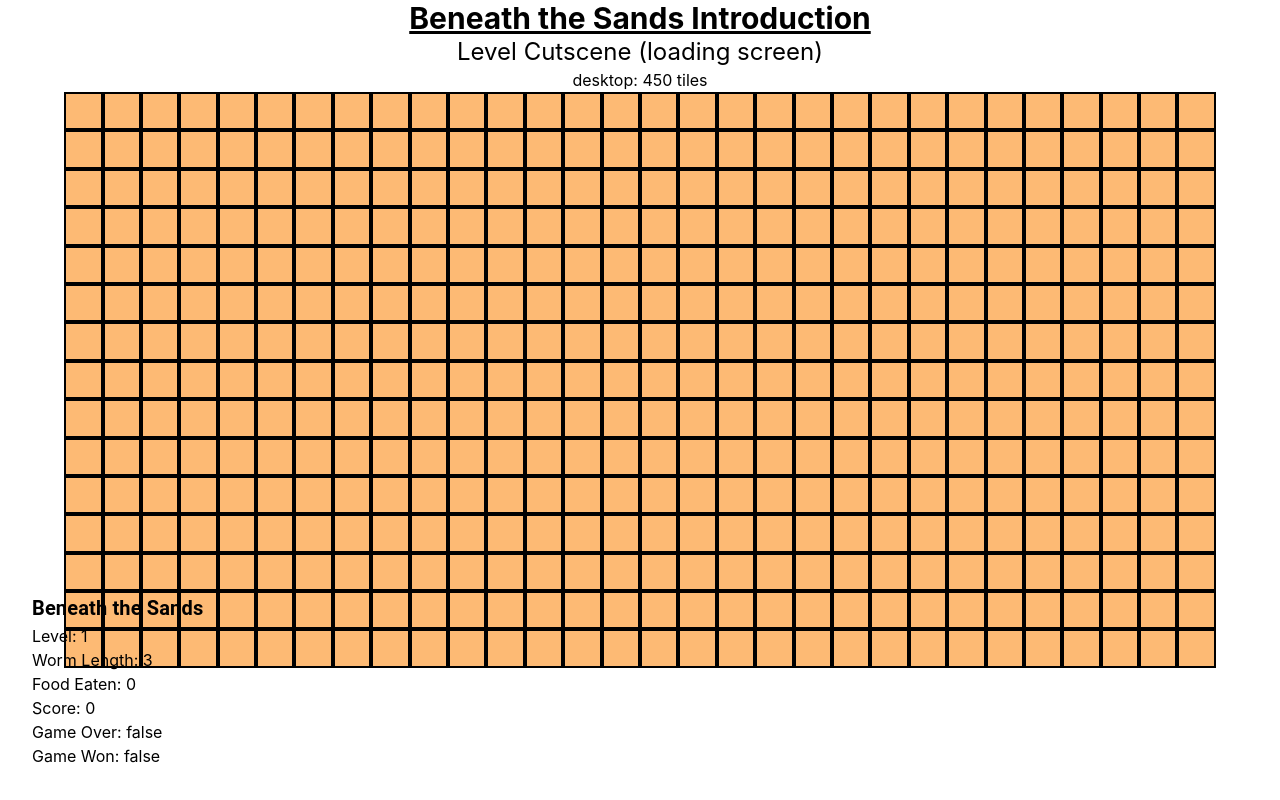
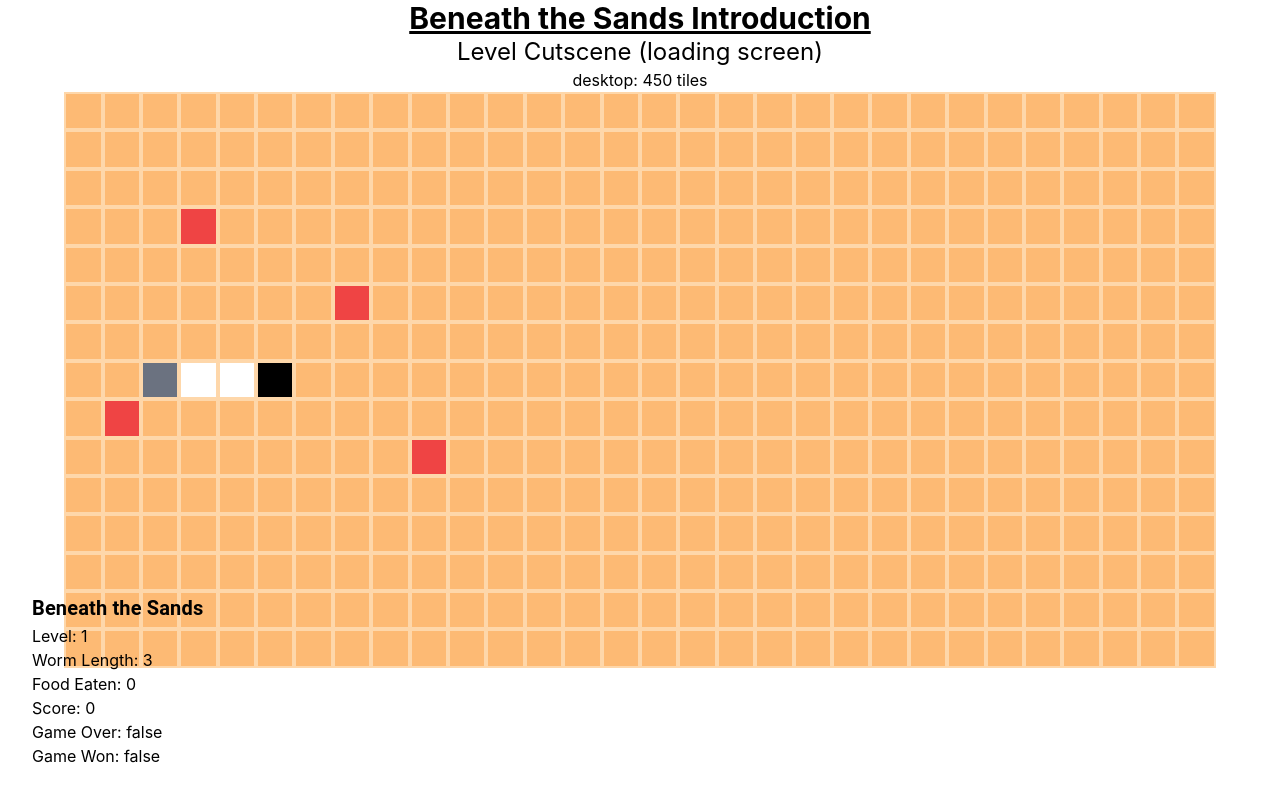
Before and after one commit to kstmichel/BeneathTheSands, a React (Create React App) app in the folder beneath-the-sands/: page / in a window 1280 px wide. Built offline with nearby package versions, Linux system fonts and the light colour scheme.

Commit message:
added initial worm position and food placement coordinates which controls the tile skin color on the game board

```diff
--- a/beneath-the-sands/src/components/GameBoard/GameBoard.tsx
+++ b/beneath-the-sands/src/components/GameBoard/GameBoard.tsx
@@ -1,4 +1,4 @@
-import React, {useState, useEffect} from 'react';
+import React, {useState, useEffect, useRef} from 'react';
 import Grid from '@mui/material/Grid2';
 import { Typography, Box } from '@mui/material';
 import { GameTile } from '../../components/';
@@ -14,6 +14,19 @@ enum TileSkin {
     Body = "body"
 }
 
+enum WormDirection {
+    UP = "up",
+    DOWN = "down",
+    LEFT = "left",
+    RIGHT = "right"
+}
+
+enum WormAnatomy {
+    HEAD = "head",
+    BODY = "body",
+    TAIL = "tail"
+}
+
 interface GameBoardProps {
     windowSize: {
         width: number;
@@ -22,6 +35,8 @@ interface GameBoardProps {
 }
 
 function GameBoard({windowSize}: GameBoardProps) {
+    const initialRef = useRef(true);
+
     const { level, wormLength, score, foodEaten, gameOver, gameWon } = useGameContext();
 
     const isMobile = windowSize.width <= 768;
@@ -29,10 +44,11 @@ function GameBoard({windowSize}: GameBoardProps) {
 
     const [displaySize, setDisplaySize] = useState<Display | null>(null);
     const [totalTiles, setTotalTiles] = useState<number>(0);
-    const [tileSize, setTileSize] = useState(20); // Default size
+    const [tileSize, setTileSize] = useState(20);
     const [rows, setRows] = useState<number>(0);
     const [columns, setColumns] = useState<number>(0);
-
+    const [grid, setGrid] = useState<string[][]>([]);
+    const [wormPosition, setWormPosition] = useState<{[key in WormAnatomy]: {row: number, col: number}[]} | null>(null);
 
   useEffect(() => {
     const displaySize: Display = isMobile
@@ -66,11 +82,81 @@ function GameBoard({windowSize}: GameBoardProps) {
     // Initial size calculation
     updateTileSize();
 
+    // Initialize the grid tile skins
+    const updateGrid = () => {
+        // only update the grid if the initial render has occurred
+        if (initialRef.current) {
+            initialRef.current = false;
+
+            // Set initial grid with sand tiles
+            const initialGrid = Array.from({ length: numRows }, () =>
+                Array.from({ length: numColumns }, () => TileSkin.Sand)
+            );
+
+            //TODO: This should be randomly placed on the grid (not hardcoded).
+            //      These must also be connected in a straight line.
+            const wormStartPosition = {
+                [WormAnatomy.HEAD]: [{ row: 7, col: 5 }],
+                [WormAnatomy.BODY]: [
+                    { row: 7, col: 4 },
+                    { row: 7, col: 3 }
+                ],
+                [WormAnatomy.TAIL]: [{ row: 7, col: 2 }],
+            };
+
+            //TODO: These should be randomly placed on the grid (not hardcoded)
+            const foodPositions = [
+                { row: 3, col: 3 },
+                { row: 5, col: 7 },
+                { row: 8, col: 1 },
+                { row: 9, col: 9 },
+            ];
+
+            //TODO: Need to add testing to make sure the random food positions are
+            //      not the same as the worm position.
+            setWormPosition(wormStartPosition);
+
+            const reskinGrid = initialGrid.map((row, rowIndex) => {
+                return row.map((tileSkin, columnIndex) => {
+
+                    // Check if the current tile is part of the worm
+                    const wormPart = Object.keys(wormStartPosition).find((key) => {
+                        const positions = wormStartPosition[key as WormAnatomy];
+                        return positions.some((coordinate) => {
+                            return coordinate.row === rowIndex && coordinate.col === columnIndex;
+                        });
+                    });
+
+                    if (wormPart) {
+                        // Return the corresponding worm part (head, body, or tail)
+                        return wormPart;
+                    }
+
+                    // Check if the current tile is a food position
+                    const foodPositionDetected = foodPositions.find((position) => {
+                        return position.row === rowIndex && position.col === columnIndex;
+                    });
+
+                    if (foodPositionDetected) {
+                        return TileSkin.Food;
+                    }
+
+                    return tileSkin;
+                });
+            });
+
+            setGrid(reskinGrid);
+        }
+    }
+
+    updateGrid();
+
     // Update size on window resize
     window.addEventListener("resize", updateTileSize);
     return () => window.removeEventListener("resize", updateTileSize);
 
   }, [isMobile, isTablet]);
+
 
     return (
         <>
@@ -109,13 +195,11 @@ function GameBoard({windowSize}: GameBoardProps) {
                   }}
             >
                 {
-                   Array.from({ length: rows }).map((_, index) => (
-                        <Grid container direction="row" key={index} wrap="nowrap" className="m-auto">
-                            {
-                                Array.from({ length: columns }).map((_, tileIndex) => (
-                                    <GameTile key={tileIndex} skin={TileSkin.Sand} size={tileSize} onCollision={()=> console.log('collision')} />
-                                ))
-                            }
+                    grid.map((row, rowIndex) => (
+                        <Grid container direction="row" key={rowIndex} wrap="nowrap" className="m-auto">
+                            {row.map((tile, columnIndex) => (
+                                <GameTile key={columnIndex} skin={tile as TileSkin} size={tileSize} onCollision={()=> console.log('collision')} />
+                            ))}
                         </Grid>
                     ))
                 }
--- a/beneath-the-sands/src/components/GameTile/GameTile.tsx
+++ b/beneath-the-sands/src/components/GameTile/GameTile.tsx
@@ -19,11 +19,11 @@ const GameTile = ({skin, size, children, onCollision}: GameTileProps) => {
     return (
         <Grid
             data-testid="game-tile"
-            className={`grid-item border-black border-2
-            ${    skin === TileSkin.Food ? 'bg-red'
+            className={`grid-item border-orange-200 border-2
+            ${    skin === TileSkin.Food ? 'bg-red-500'
                 : skin === TileSkin.Head ? 'bg-black'
                 : skin === TileSkin.Body ? 'bg-white'
-                : skin === TileSkin.Tail ? 'bg-green'
+                : skin === TileSkin.Tail ? 'bg-gray-500'
             : 'bg-orange-300'
             }`}
             style={{width: size, height: size}}
```
